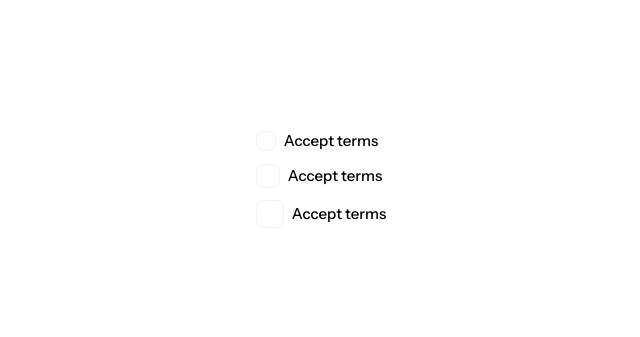
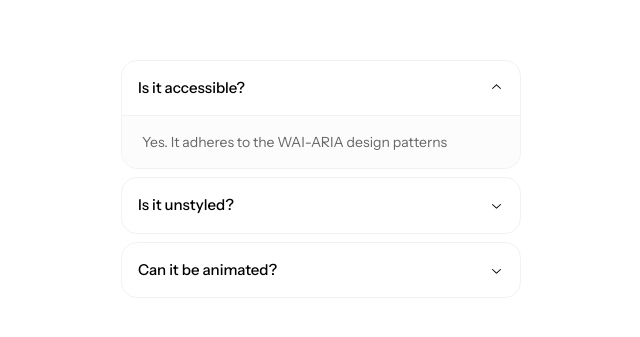
Before and after one commit to yunusedev/core-ui, a Next.js app: page /test in a window 1280 px wide. Shown: the part 221-558 px from the top of the page, without its empty margins (319-959 px from the left). Built offline with nearby package versions, Linux system fonts and the light colour scheme.

Commit message:
added accordion component

```diff
--- a/app/globals.css
+++ b/app/globals.css
@@ -70,6 +70,8 @@
   --color-primary-100: hsla(var(--primary-100));
   --color-muted: hsla(var(--muted));
   --color-warning: hsla(var(--warning));
+   --animate-slideDown: slideDown 300ms cubic-bezier(0.87, 0, 0.13, 1);
+  --animate-slideUp: slideUp 300ms cubic-bezier(0.87, 0, 0.13, 1);
 }
 
 @layer components {
@@ -88,10 +90,32 @@ body {
 }
 
 .line--highlighted {
-  background-color: hsl(var(--secondary-100) / 0.20) !important;
-  padding-top:4px;
-  padding-bottom:4px;
+  background-color: hsl(var(--secondary-100) / 0.2) !important;
+  padding-top: 4px;
+  padding-bottom: 4px;
 }
 .word--highlighted {
   background-color: hsl(var(--secondary-100) / 0.15) !important;
 }
+
+@keyframes slideDown {
+  from {
+    height: 0;
+    opacity: 0;
+  }
+  to {
+    height: var(--radix-accordion-content-height);
+    opacity: 1;
+  }
+}
+
+@keyframes slideUp {
+  from {
+    height: var(--radix-accordion-content-height);
+    opacity: 1;
+  }
+  to {
+    height: 0;
+    opacity: 0;
+  }
+}
--- a/app/test/page.tsx
+++ b/app/test/page.tsx
@@ -1,3 +1,4 @@
+import { AccordionDemo } from "@/components/demos/Accordion";
 import { CheckboxDemo } from "@/components/demos/Checkbox";
 import { CollapsibleDemo } from "@/components/demos/Collapsible";
 import { SeparatorDemo } from "@/components/demos/Separator";
@@ -11,7 +12,7 @@ import { Tooltip, TooltipBody, TooltipProvider, TooltipTrigger } from "@/compone
 export default function Page() {
     return(
         <div className="flex h-screen w-full items-center justify-center">
-           <CheckboxDemo />
+           <AccordionDemo />
         </div>
     )
 }
--- /dev/null
+++ b/components/demos/Accordion.tsx
@@ -0,0 +1,69 @@
+import {
+  Accordion,
+  AccordionContent,
+  AccordionItem,
+  AccordionTrigger,
+} from "../ui/Accordion";
+
+export const AccordionDemo = () => {
+  return (
+    <>
+      <Accordion defaultValue={"1"} type="single" collapsible>
+        <AccordionItem value="1">
+          <AccordionTrigger>Is it accessible?</AccordionTrigger>
+          <AccordionContent>
+            Yes. It adheres to the WAI-ARIA design patterns
+          </AccordionContent>
+        </AccordionItem>
+         <AccordionItem value="2">
+          <AccordionTrigger>Is it unstyled?</AccordionTrigger>
+          <AccordionContent>
+            Yes. It's unstyled by default, giving you freedom over the look and feel.
+          </AccordionContent>
+        </AccordionItem>
+         <AccordionItem value="3">
+          <AccordionTrigger>Can it be animated?</AccordionTrigger>
+          <AccordionContent>
+            Yes! You can animate the Accordion with CSS or JavaScript
+          </AccordionContent>
+        </AccordionItem>
+      </Accordion>
+    </>
+  );
+};
+
+export const AccordionDemoString = `import {
+  Accordion,
+  AccordionContent,
+  AccordionItem,
+  AccordionTrigger,
+} from "../ui/Accordion";
+
+export const AccordionDemo = () => {
+  return (
+    <>
+      <Accordion defaultValue={"1"} type="single" collapsible>
+        <AccordionItem value="1">
+          <AccordionTrigger>Is it accessible?</AccordionTrigger>
+          <AccordionContent>
+            Yes. It adheres to the WAI-ARIA design patterns
+          </AccordionContent>
+        </AccordionItem>
+         <AccordionItem value="2">
+          <AccordionTrigger>Is it unstyled?</AccordionTrigger>
+          <AccordionContent>
+            Yes. It's unstyled by default, giving you freedom over the look and feel.
+          </AccordionContent>
+        </AccordionItem>
+         <AccordionItem value="3">
+          <AccordionTrigger>Can it be animated?</AccordionTrigger>
+          <AccordionContent>
+            Yes! You can animate the Accordion with CSS or JavaScript
+          </AccordionContent>
+        </AccordionItem>
+      </Accordion>
+    </>
+  );
+};
+`
+export default {}
--- a/components/demos/index.tsx
+++ b/components/demos/index.tsx
@@ -16,6 +16,7 @@ export { default as TooltipDemoConfig, TooltipDemo, TooltipDemoString } from "./
 export { default as SeparatorDemoConfig, SeparatorDemo, SeparatorDemoString } from "./Separator";
 export { default as TabsDemoConfig, TabsDemo, TabsDemoString } from "./Tabs";
 export { default as ToggleDemoConfig, ToggleDemo, ToggleDemoString } from "./Toggle";
+export { default as AccordionDemoConfig, AccordionDemo, AccordionDemoString } from "./Accordion";
 export { default as ToggleGroupDemoConfig, ToggleGroupDemo, ToggleGroupDemoString } from "./ToggleGroup";
 export { default as CheckboxDemoConfig, CheckboxDemo, CheckboxDemoString } from "./Checkbox";
 export { default as CollapsibleDemoConfCollapsibleDemoDeCollapsibleDemoDemoString } from "./Collapsible";
--- a/components/json/nav_docs.json
+++ b/components/json/nav_docs.json
@@ -41,6 +41,11 @@
       {
         "name": "All Components",
         "href": "components"
+      },
+      {
+        "name": "Accordion",
+        "href": "accordion",
+        "new": true
       },
       {
         "name": "Alert Dialog",
--- a/components/site/slug/MDX-Provider.tsx
+++ b/components/site/slug/MDX-Provider.tsx
@@ -21,6 +21,7 @@ export { TooltipDemo } from "../../demos/Tooltip"
 export { SeparatorDemo } from "../../demos/Separator"
 export { CollapsibleDemo } from "../../demos/Collapsible"
 export { TabsDemo } from "../../demos/Tabs"
+export { AccordionDemo } from "../../demos/Accordion"
 export { ToggleDemo } from "../../demos/Toggle"
 export { CheckboxDemo } from "../../demos/Checkbox"
 export { ToggleGroupDemo } from "../../demos/ToggleGroup"
--- /dev/null
+++ b/components/ui/Accordion.tsx
@@ -0,0 +1,70 @@
+import * as Helper from "@radix-ui/react-accordion";
+import React from "react";
+import { cn } from "../libs/utils";
+import { Icon } from "@iconify/react/dist/iconify.js";
+import { ChevronDownIcon } from "@radix-ui/react-icons";
+
+const Accordion = React.forwardRef<HTMLDivElement, React.ComponentPropsWithRef<typeof Helper.Root>>(
+    ({className, ...props}, forwardedRef) => {
+        return(
+            <Helper.Root className={cn("w-[400px] flex flex-col gap-2", className)} ref={forwardedRef} {...props} />
+        )
+    }
+)
+const AccordionItem = React.forwardRef<HTMLDivElement, React.ComponentPropsWithRef<typeof Helper.Item>>(
+	({ children, className, ...props }, forwardedRef) => (
+		<Helper.Item
+			className={cn(
+				"border rounded-lg border-secondary",
+				className,
+			)}
+			{...props}
+			ref={forwardedRef}
+		>
+			{children}
+		</Helper.Item>
+	),
+);
+
+const AccordionTrigger = React.forwardRef<HTMLButtonElement, React.ComponentPropsWithRef<typeof Helper.Trigger>>(
+	({ children, className, ...props }, forwardedRef) => (
+		<Helper.Header className="flex">
+			<Helper.Trigger
+				className={cn(
+					"font-medium group border-secondary text-foreground flex justify-between items-center p-4 w-full",
+					className,
+				)}
+				{...props}
+				ref={forwardedRef}
+			>
+				{children}
+				<ChevronDownIcon
+					className="transition group-data-[state=open]:rotate-180"
+					aria-hidden
+				/>
+			</Helper.Trigger>
+		</Helper.Header>
+	),
+);
+
+const AccordionContent = React.forwardRef<HTMLDivElement, React.ComponentPropsWithRef<typeof Helper.Content>>(
+	({ children, className, ...props }, forwardedRef) => (
+		<Helper.Content
+			className={cn(
+				"overflow-hidden bg-background-100 border-t border-t-secondary rounded-b-lg text-sm text-muted data-[state=closed]:animate-slideUp data-[state=open]:animate-slideDown",
+				className,
+			)}
+			{...props}
+			ref={forwardedRef}
+		>
+			<div className="px-5 py-4">{children}</div>
+		</Helper.Content>
+	),
+);
+
+export {
+    Accordion,
+    AccordionItem,
+    AccordionTrigger,
+    AccordionContent
+}
--- a/package.json
+++ b/package.json
@@ -12,6 +12,7 @@
     "@iconify/icons-logos": "^1.2.36",
     "@iconify/icons-solar": "^1.2.3",
     "@iconify/react": "^6.0.0",
+    "@radix-ui/react-accordion": "^1.2.12",
     "@radix-ui/react-avatar": "^1.1.10",
     "@radix-ui/react-checkbox": "^1.3.3",
     "@radix-ui/react-collapsible": "^1.1.12",
```
Also changed, not shown: 2 other files (tests, documents, lock files or other folders).
